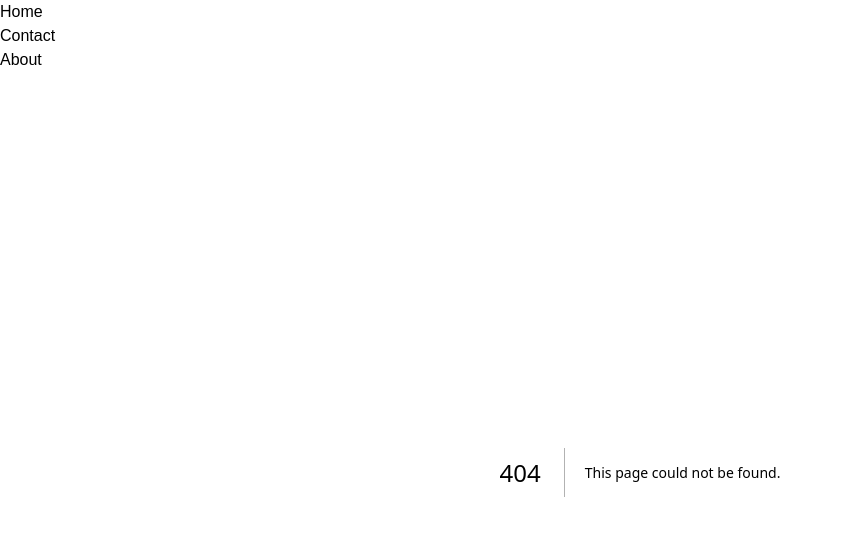
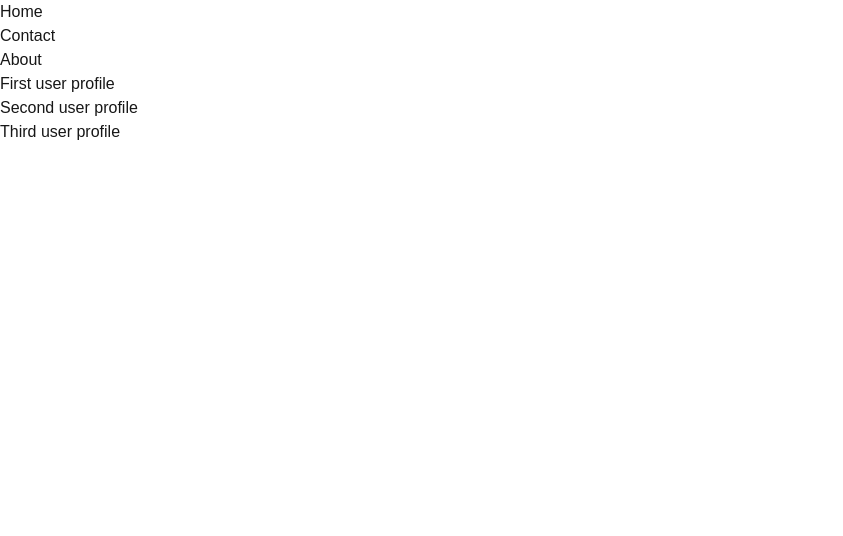
Before and after one commit to Phanty78/fullstack, a Next.js app: page /users in a window 1280 px wide. Before the commit this address had no page. Shown: the top 536 px of the page, without its empty margins (0-843 px from the left). Built offline with nearby package versions, Linux system fonts and the light colour scheme.

Commit message:
CReate dynamic road User/[id]

```diff
--- a/src/app/layout.tsx
+++ b/src/app/layout.tsx
@@ -16,7 +16,9 @@ export default function RootLayout({
     <html lang="en">
       <body className="flex flex-col justify-center">
         <Header />
-        <main>{children}</main>
+        <main className="flex flex-col justify-center items-center">
+          {children}
+        </main>
       </body>
     </html>
   );
--- /dev/null
+++ b/src/app/users/page.tsx
@@ -0,0 +1,17 @@
+import Link from "next/link";
+
+export default function Users() {
+  return (
+    <ul>
+      <li>
+        <Link href="/users/1">First user profile</Link>
+      </li>
+      <li>
+        <Link href="/users/2">Second user profile</Link>
+      </li>
+      <li>
+        <Link href="/users/3">Third user profile</Link>
+      </li>
+    </ul>
+  );
+}
```
Also changed, not shown: src/app/users/[id]/page.tsx (added, +15 -0 lines).
